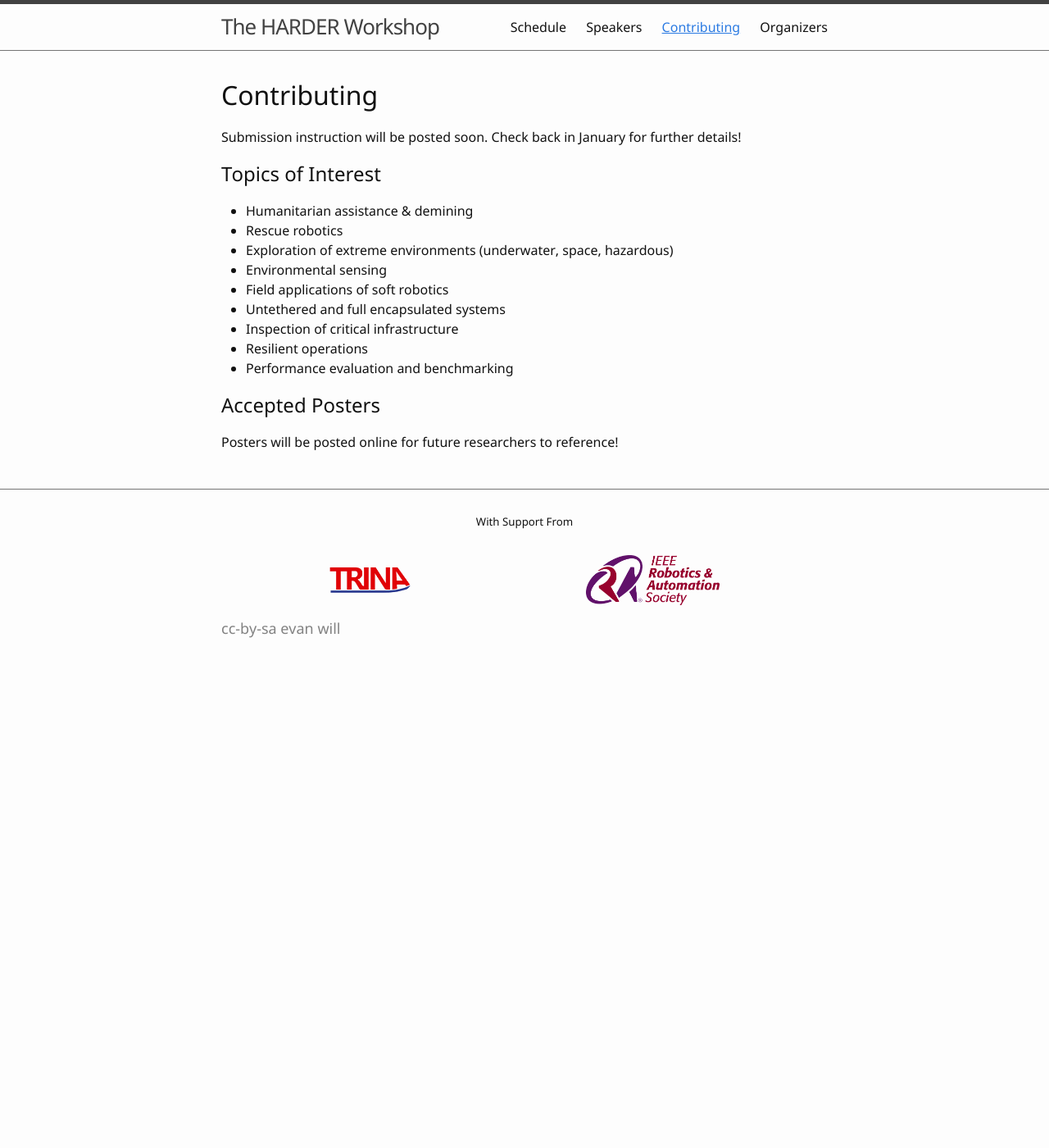
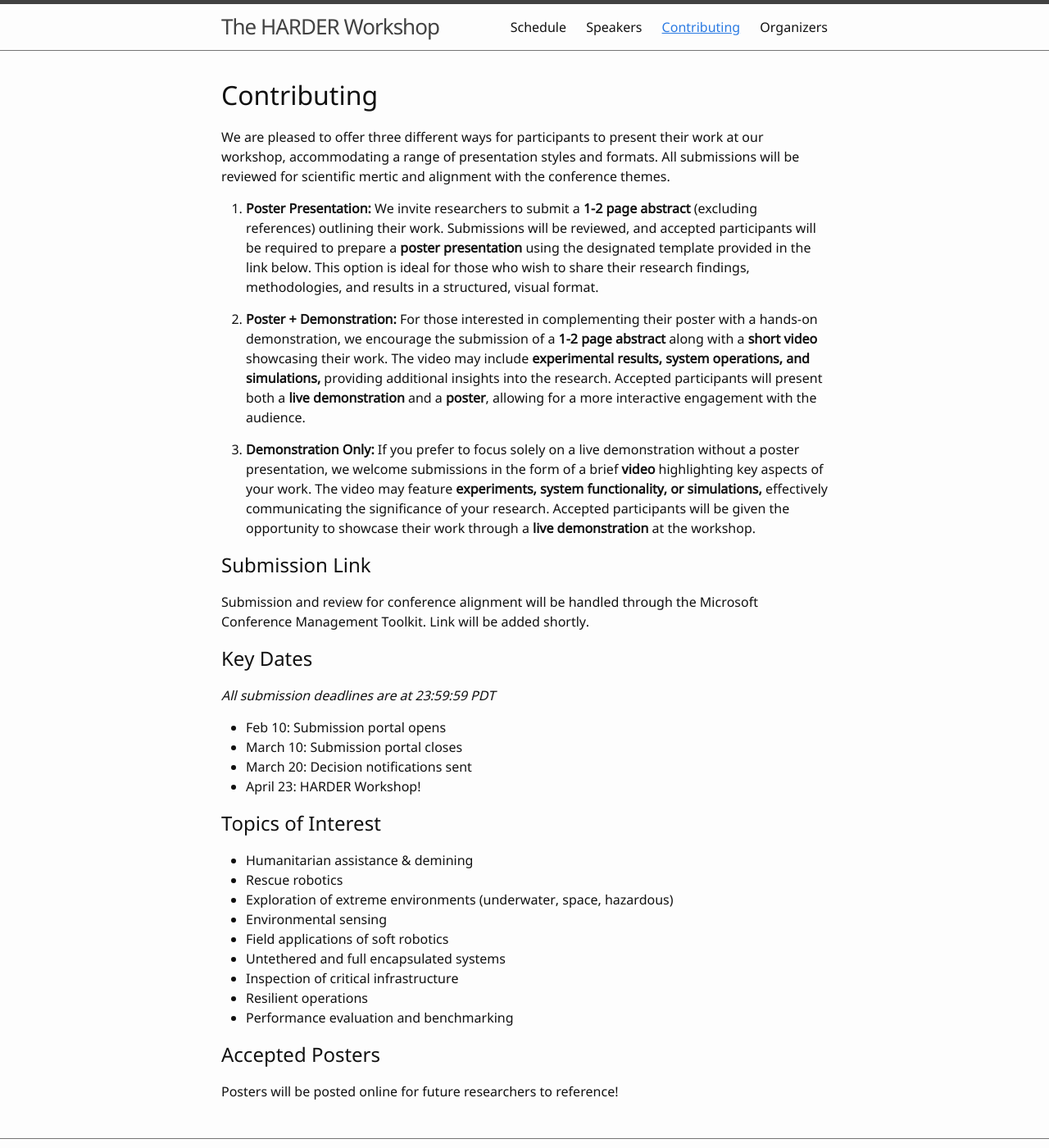
Before and after one commit to harder-workshop/robosoft_2025, a Jekyll site: the page built from 2-contributing.md, in a window 1280 px wide and 1400 px high. Shown: the whole window at 82% size. Built offline with Jekyll 4.4.1, drawn with Linux system fonts in a browser that asks for light colours.

```diff
--- a/2-contributing.md
+++ b/2-contributing.md
@@ -5,7 +5,26 @@ nav: true
 
 # Contributing
 
-Submission instruction will be posted soon. Check back in January for further details!
+We are pleased to offer three different ways for participants to present their work at our workshop, accommodating a range of presentation styles and formats. All submissions will be reviewed for scientific mertic and alignment with the conference themes.
+
+1. **Poster Presentation:** We invite researchers to submit a **1-2 page abstract** (excluding references) outlining their work. Submissions will be reviewed, and accepted participants will be required to prepare a **poster presentation** using the designated template provided in the link below. This option is ideal for those who wish to share their research findings, methodologies, and results in a structured, visual format.
+
+2. **Poster + Demonstration:** For those interested in complementing their poster with a hands-on demonstration, we encourage the submission of a **1-2 page abstract** along with a **short video** showcasing their work. The video may include **experimental results, system operations, and simulations,** providing additional insights into the research. Accepted participants will present both a **live demonstration** and a **poster**, allowing for a more interactive engagement with the audience.
+
+3. **Demonstration Only:** If you prefer to focus solely on a live demonstration without a poster presentation, we welcome submissions in the form of a brief **video** highlighting key aspects of your work. The video may feature **experiments, system functionality, or simulations,** effectively communicating the significance of your research. Accepted participants will be given the opportunity to showcase their work through a **live demonstration** at the workshop.
+
+## Submission Link
+
+Submission and review for conference alignment will be handled through the Microsoft Conference Management Toolkit. Link will be added shortly.
+
+## Key Dates
+
+*All submission deadlines are at 23:59:59 PDT*
+
+- Feb 10: Submission portal opens
+- March 10: Submission portal closes
+- March 20: Decision notifications sent
+- April 23: HARDER Workshop!
 
 ## Topics of Interest
 - Humanitarian assistance & demining
```
Also changed, not shown: index.md (+21 -0 lines).
